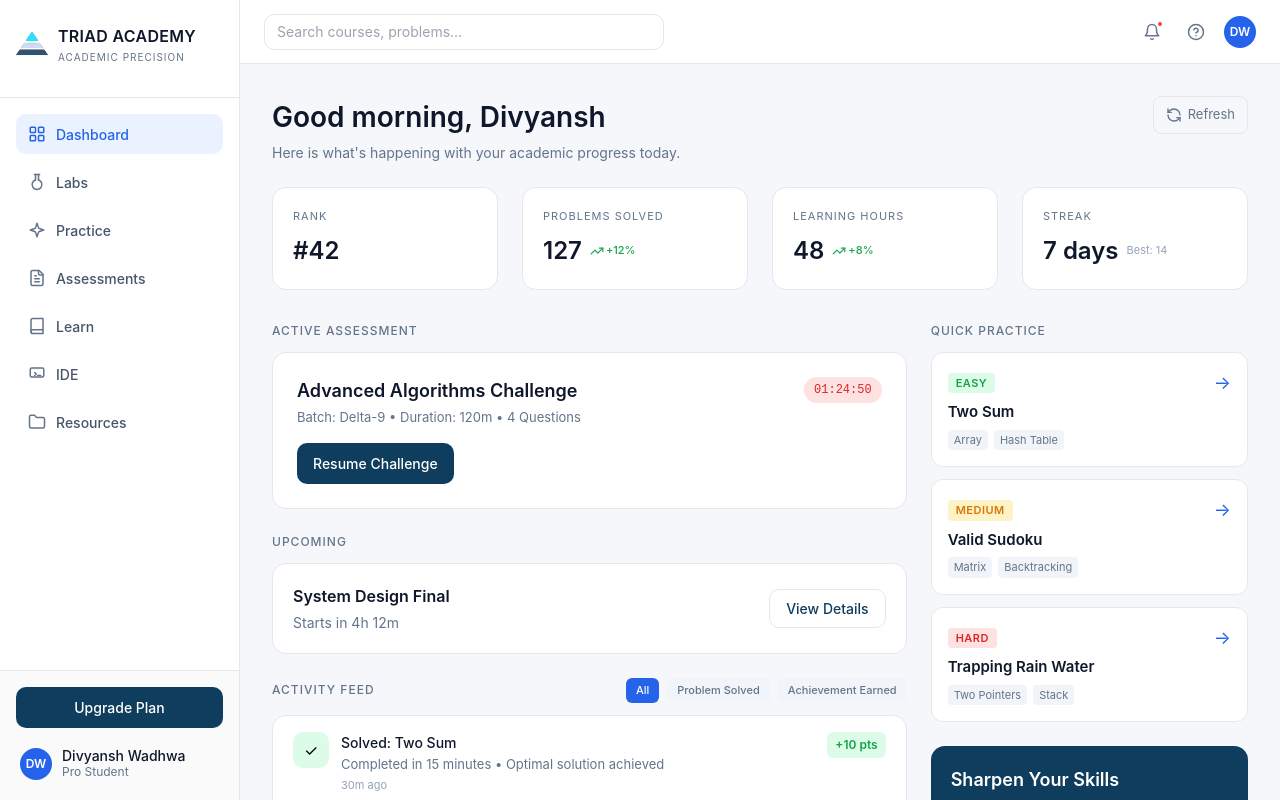
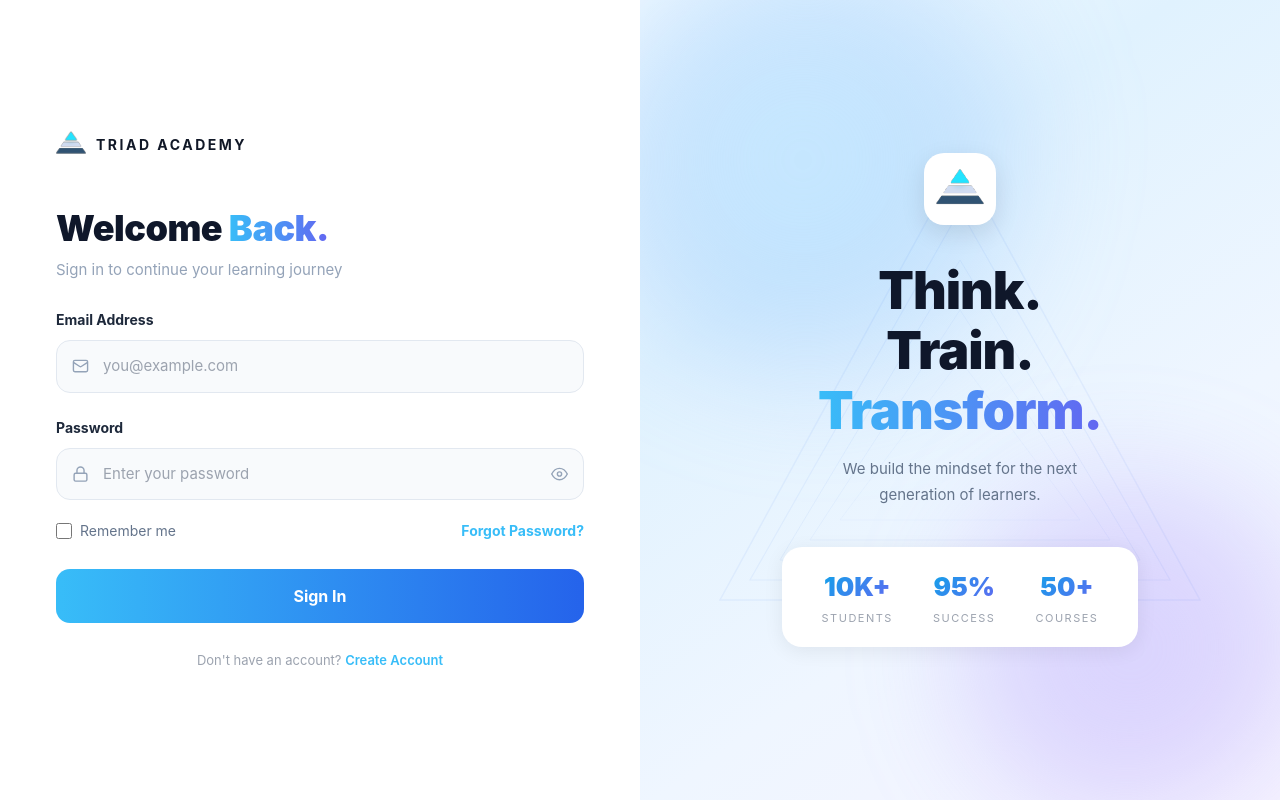
Before and after one commit to Divyansh-Wadhwa/LMSFrontend, a React (Vite) app: page / in a window 1280 px wide. Shown: the top 800 px of the page. Built offline with nearby package versions, Linux system fonts and the light colour scheme.

Commit message:
Restore login redirect and dashboard routes

```diff
--- a/src/app/routes.tsx
+++ b/src/app/routes.tsx
@@ -68,6 +68,7 @@
     <Routes>
 
       {/* ── Auth ── */}
+      <Route path="/" element={<LoginPage />} />
       <Route path="/login" element={<LoginPage />} />
       <Route path="/register" element={<RegisterPage />} />
       <Route path="/auth-status" element={<AuthStatusPage />} />
@@ -77,7 +78,7 @@
       {/* ── Student-facing app ── */}
       <Route path="/learn" element={<MyCourses />} />
       <Route element={<AppLayout />}>
-        <Route path="/" element={<SaasDashboard />} />
+        <Route path="/dashboard" element={<SaasDashboard />} />
         <Route path="/labs" element={<LabsHub />} />
         <Route path="/lab/:labId" element={<LabDetail />} />
         <Route path="/lab/:labId/exercise/:exerciseId" element={<LabExercise />} />
```
